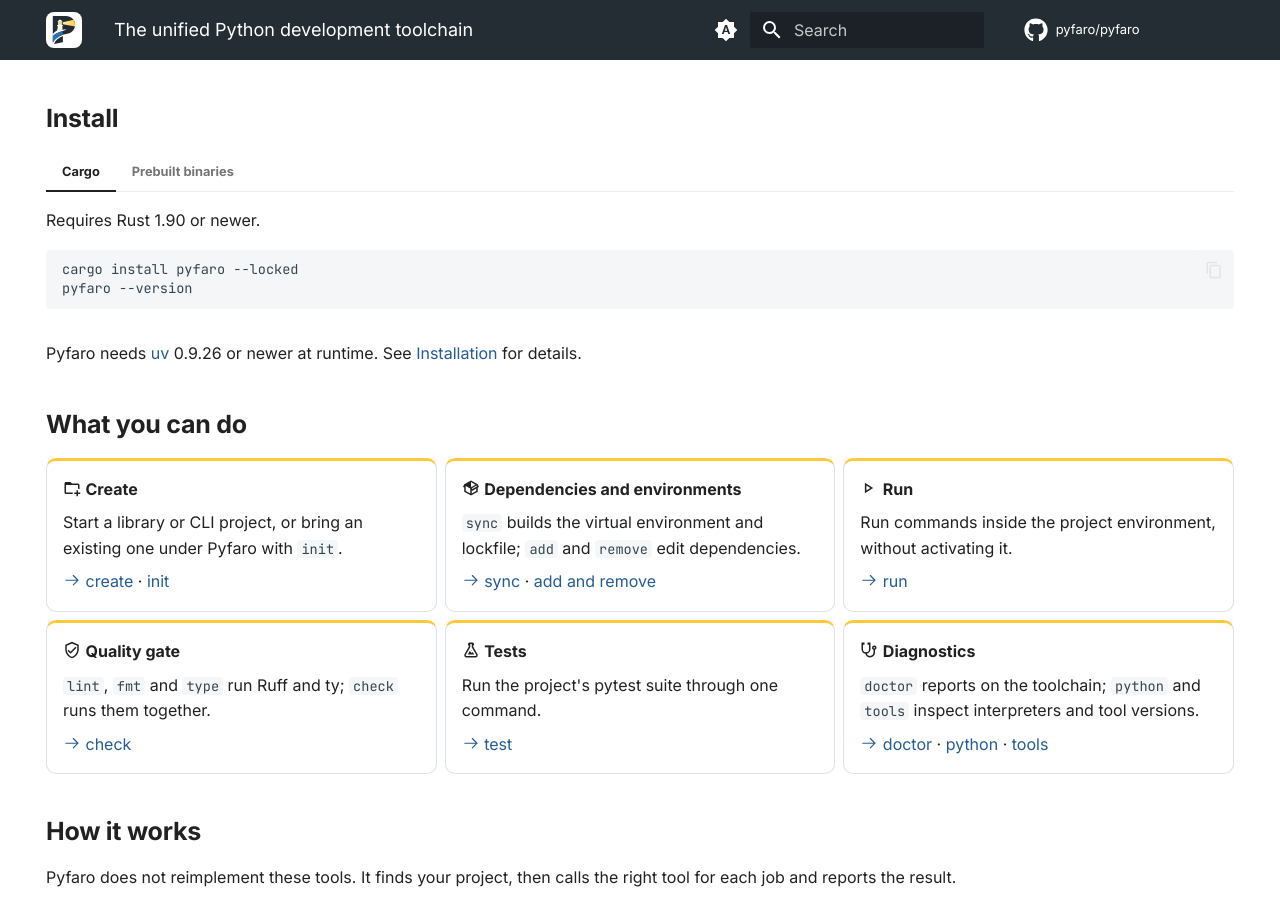
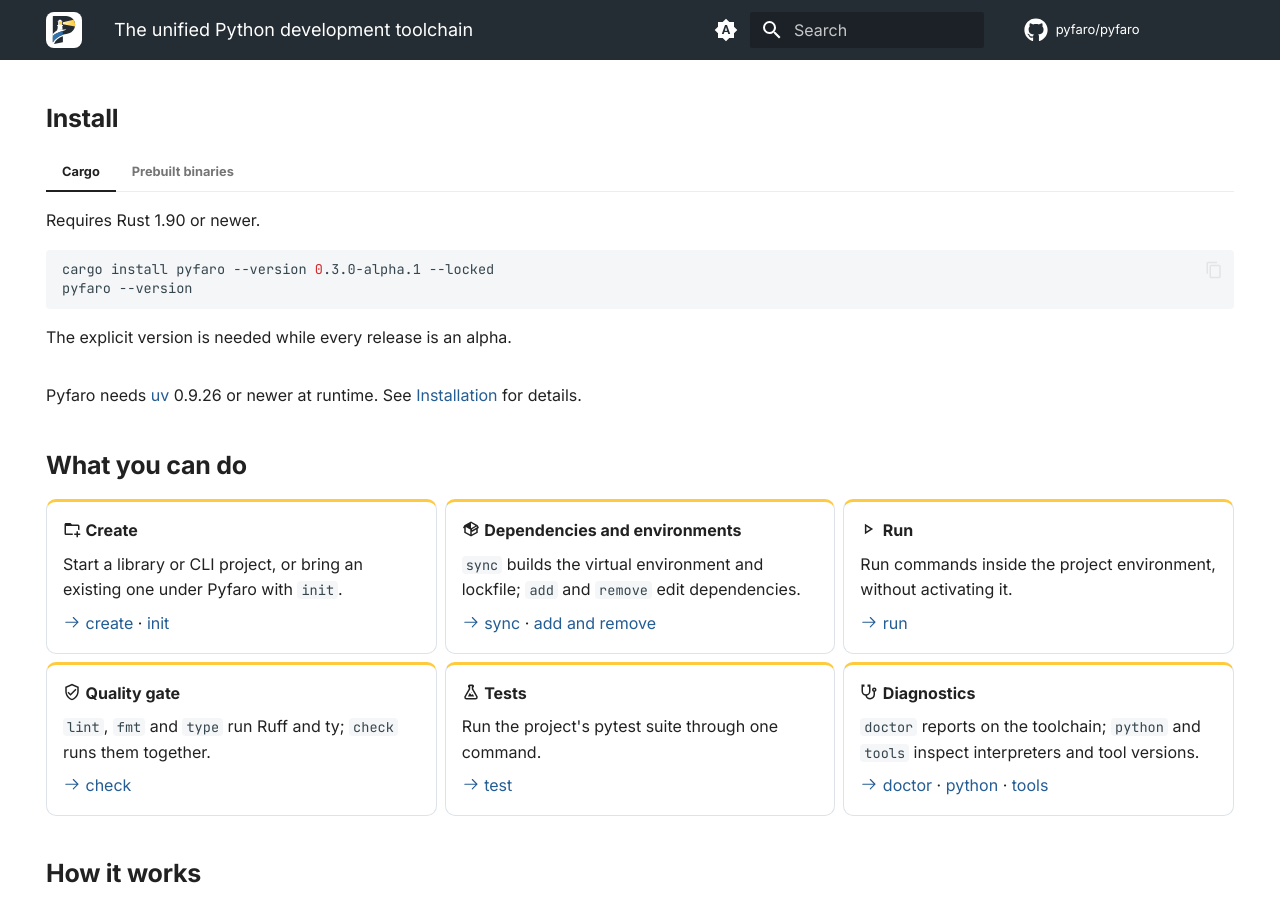
Before and after one commit to pyfaro/pyfaro, an MkDocs documentation site: the page built from website/docs/index.md, in a window 1280 px wide and 900 px high, scrolled down 525 px. Built offline with MkDocs 1.6.1 and Material for MkDocs 9.7.7, drawn with Linux system fonts in a browser that asks for light colours; comment, search, counter and statistics services are not loaded.

Commit message:
docs: pin the alpha version in cargo install commands

````diff
--- a/website/docs/index.md
+++ b/website/docs/index.md
@@ -32,9 +32,11 @@
     Requires Rust 1.90 or newer.
 
     ```sh
-    cargo install pyfaro --locked
+    cargo install pyfaro --version 0.3.0-alpha.1 --locked
     pyfaro --version
     ```
+
+    The explicit version is needed while every release is an alpha.
 
 === "Prebuilt binaries"
 
````
Also changed, not shown: README.md.
